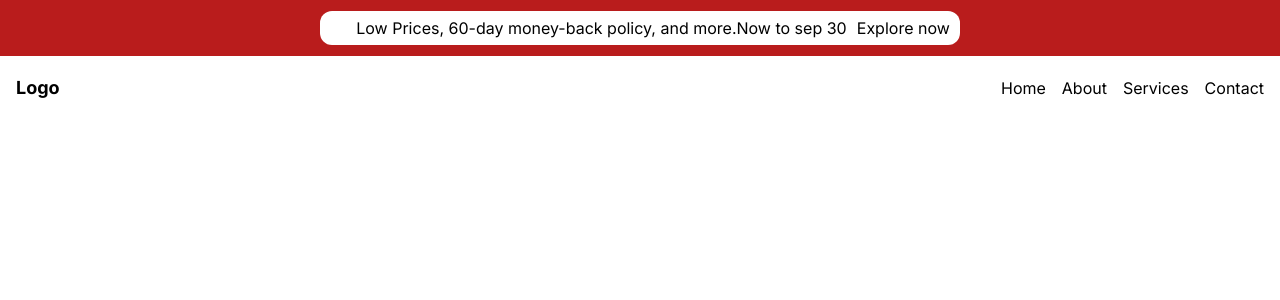
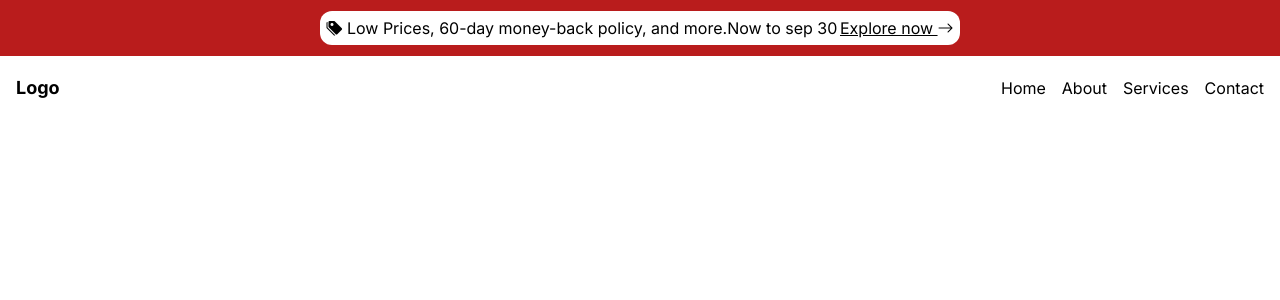
Before and after one commit to MALWICK/Lb-laptops, a Next.js app: page / in a window 1280 px wide. Shown: the top 300 px of the page. Built offline with nearby package versions, Linux system fonts and the light colour scheme.

Commit message:
underlining text

```diff
--- a/components/homepage/HomeNavbar.tsx
+++ b/components/homepage/HomeNavbar.tsx
@@ -30,9 +30,13 @@ function HomeNavbar() {
         }`}
       >
         <div className="innerBanner flex items-center  justify-around  ">
-          <i className="bg-white text-white bi bi-tags-fill"></i>{" "}
-          <p> Low Prices, 60-day money-back policy, and more.Now to sep 30</p>{" "}
-          <span className="exp">Explore now</span>
+          <p>
+            <i className="bg-white bi bi-tags-fill"></i> Low Prices, 60-day
+            money-back policy, and more.Now to sep 30
+          </p>
+          <span className="exp underline">
+            Explore now <i className="bi bi-arrow-right"></i>
+          </span>
         </div>
       </div>
       <nav
```
